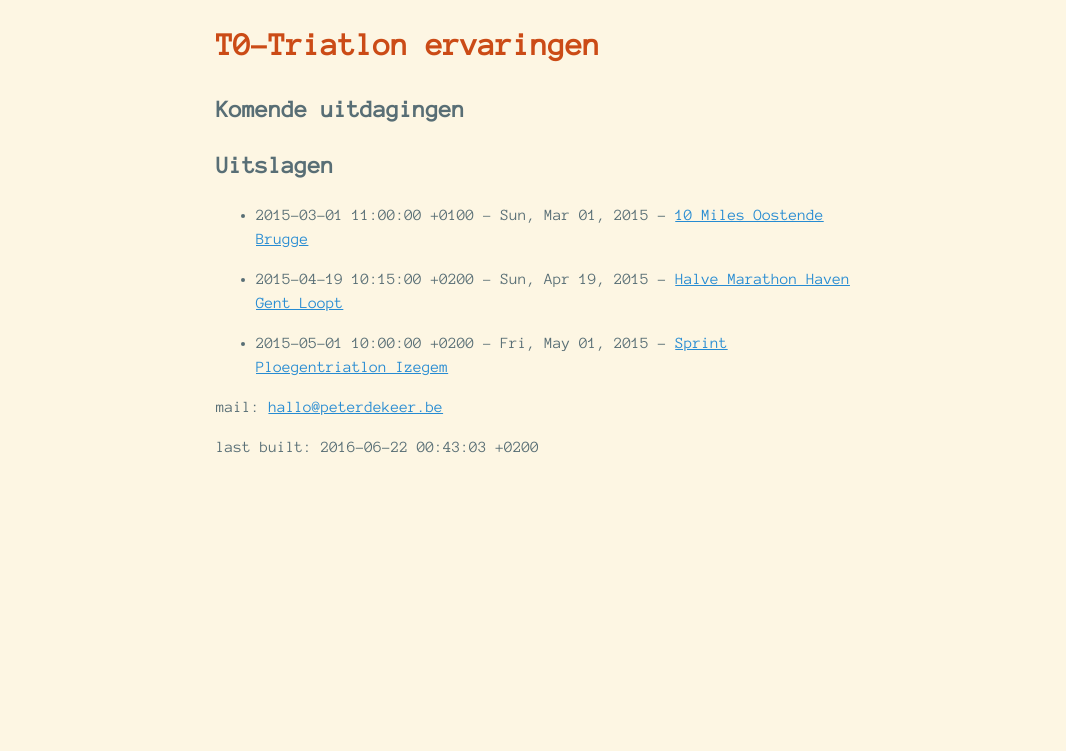
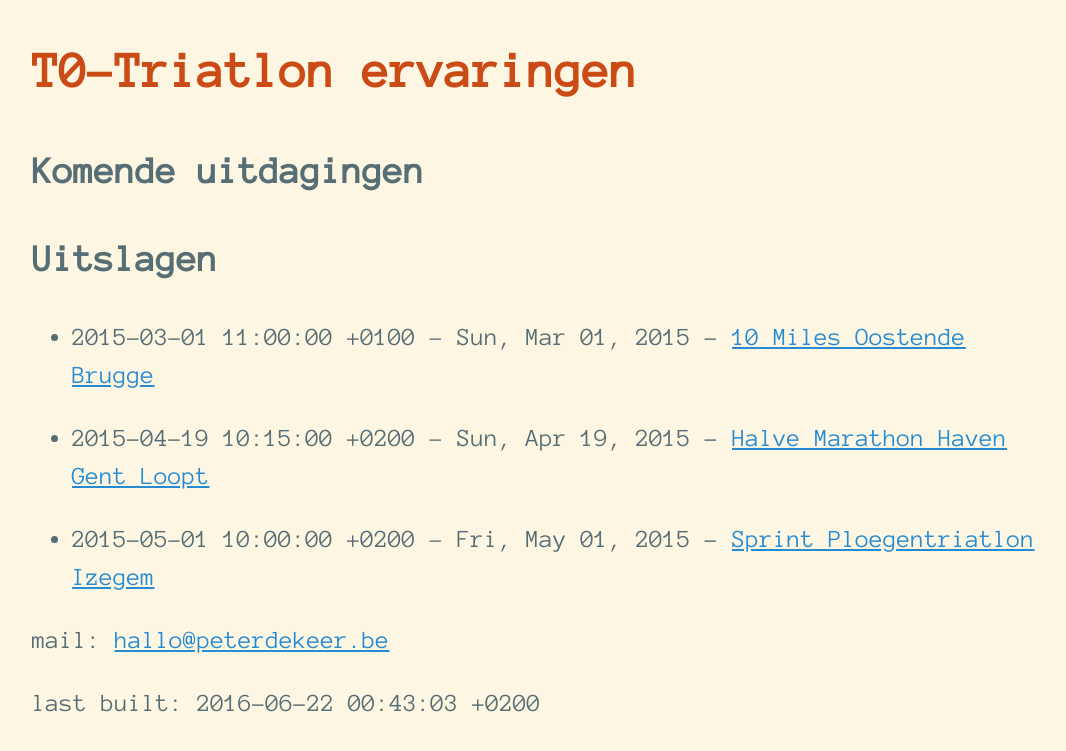
Before and after one commit to PeterDeKeer/PeterDeKeer.github.io, a Jekyll site: the page built from index.md, in a window 1280 px wide. Shown: the top 751 px of the page, without its empty margins (104-1170 px from the left). Built offline with Jekyll 4.4.1, drawn with Linux system fonts in a browser that asks for light colours.

Commit message:
Update default.html

```diff
--- a/_layouts/default.html
+++ b/_layouts/default.html
@@ -11,7 +11,7 @@
   <link rel="dns-prefetch" href="//fonts.googleapis.com">
   <link href='//fonts.googleapis.com/css?family=Anonymous+Pro' rel='stylesheet' type='text/css'>
   <style>
-    body {font-family:'Anonymous Pro',monospace;color: #586e75; background-color: #fdf6e3;font-size: 16px;line-height: 1.5;max-width:40em;width:90%;margin:auto;}
+    body {font-family:'Anonymous Pro',monospace;color: #586e75; background-color: #fdf6e3;font-size: calc( 12px + 6 * (100vw - 400px) / 400 );line-height: 1.5;max-width:40em;width:90%;margin:auto;}
     h1 {color: #cb4b16;font-weight: bold;}
     a {color: #268bd2;}
     a:visited {color: #6c71c4;}
```
